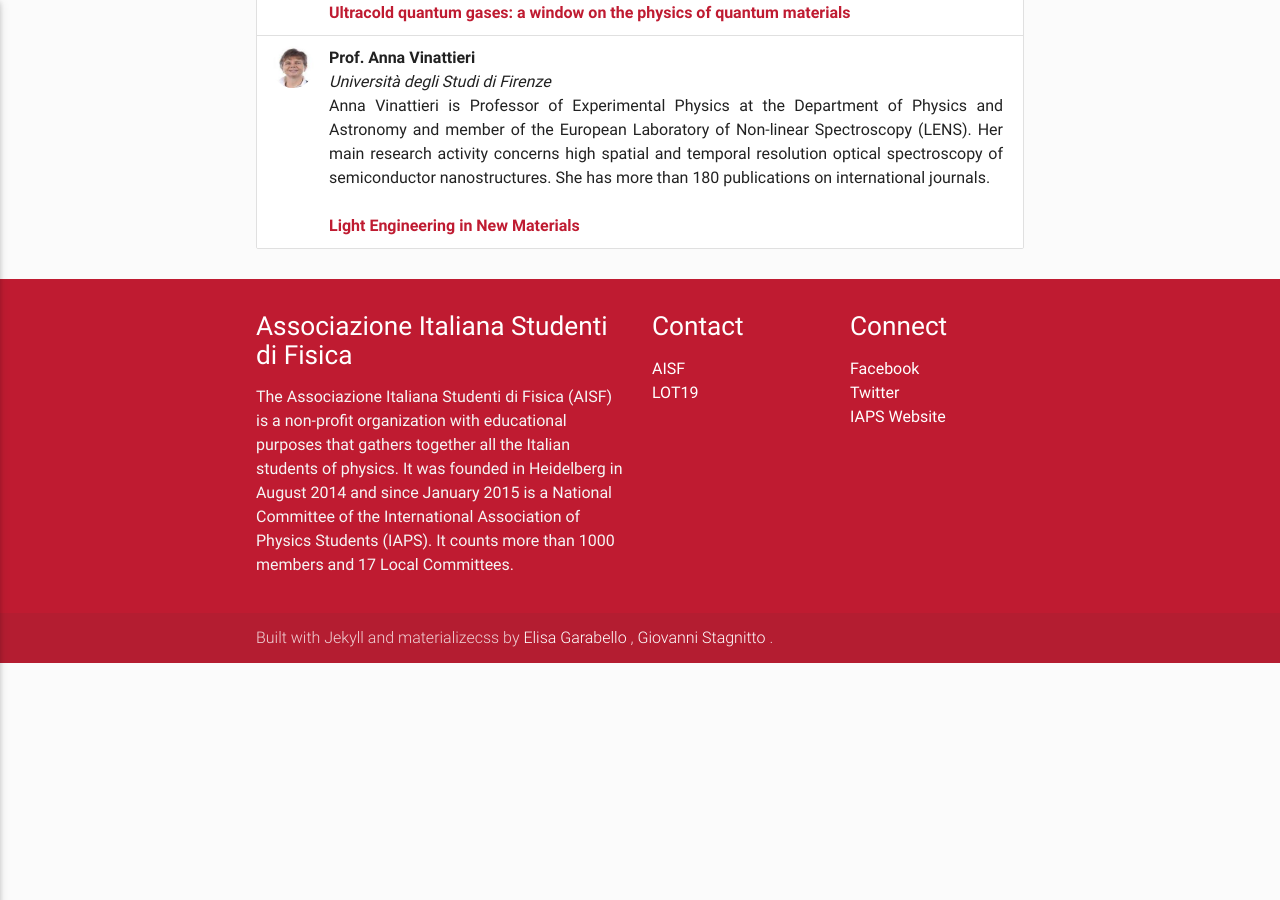
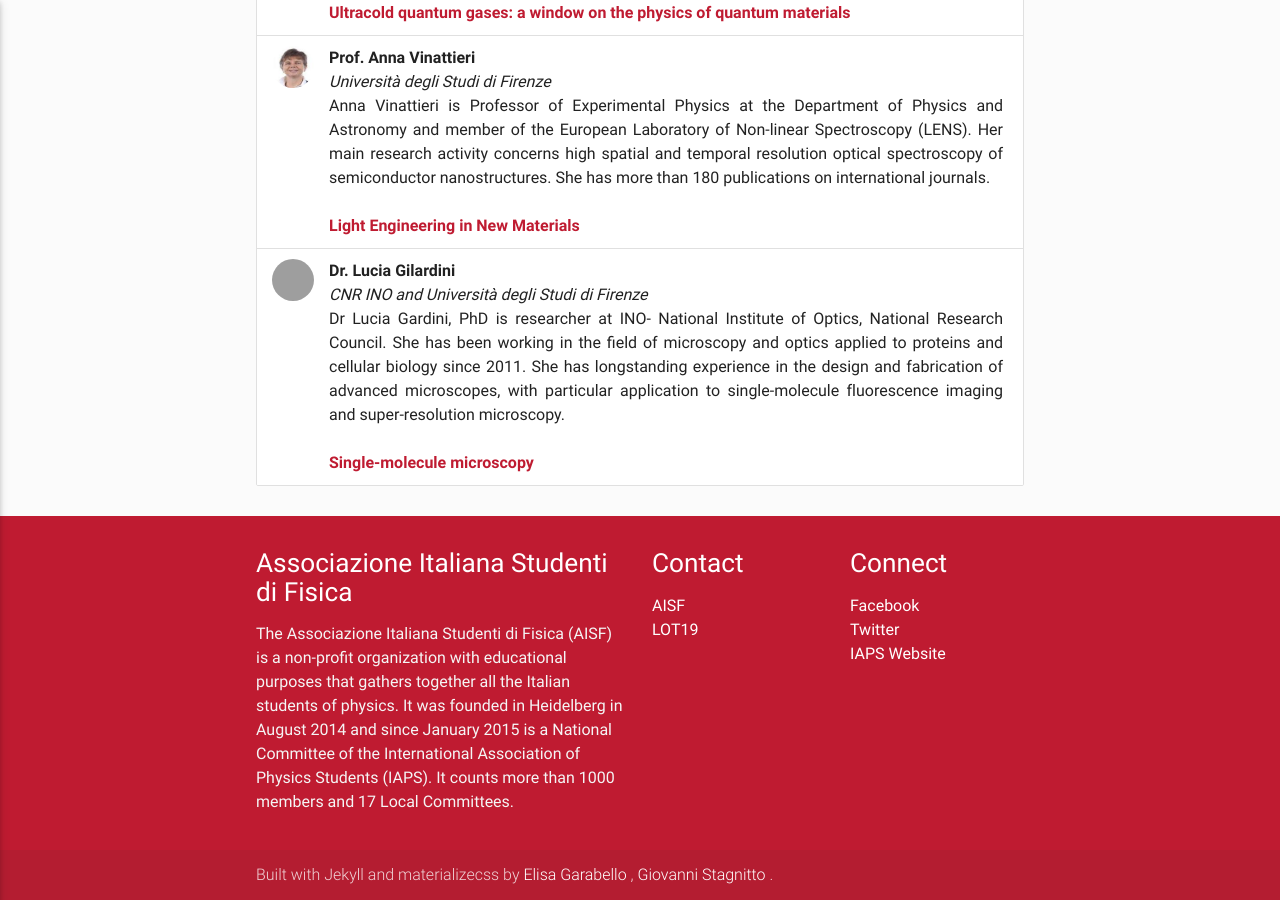
Before and after one commit to ai-sf/lot22, a Jekyll site: the page built from speaker.html, in a window 1280 px wide and 900 px high, scrolled down 1040 px. Built offline with Jekyll 4.4.1, drawn with Linux system fonts in a browser that asks for light colours; nearby versions of some CDN libraries.

Commit message:
Update speaker.yml

```diff
--- a/_data/speaker.yml
+++ b/_data/speaker.yml
@@ -47,3 +47,13 @@ Her main research activity concerns high spatial and temporal resolution optical
 She has more than 180 publications on international journals."
   abstract:
   link:
+
+- nome: "Dr. Lucia Gilardini"
+  id: gilardini
+  uni: "CNR INO and Università degli Studi di Firenze"
+  img: "gilardini.jpg"
+  title: "Single-molecule microscopy"
+  bio: " Dr Lucia Gardini, PhD is researcher at INO- National Institute of Optics, National Research Council. She has been working in the field of microscopy and optics applied to proteins and cellular biology since 2011. She has longstanding experience in the design and fabrication of advanced microscopes,
+  with particular application to single-molecule fluorescence imaging and super-resolution microscopy."
+  abstract:
+  link:
```
